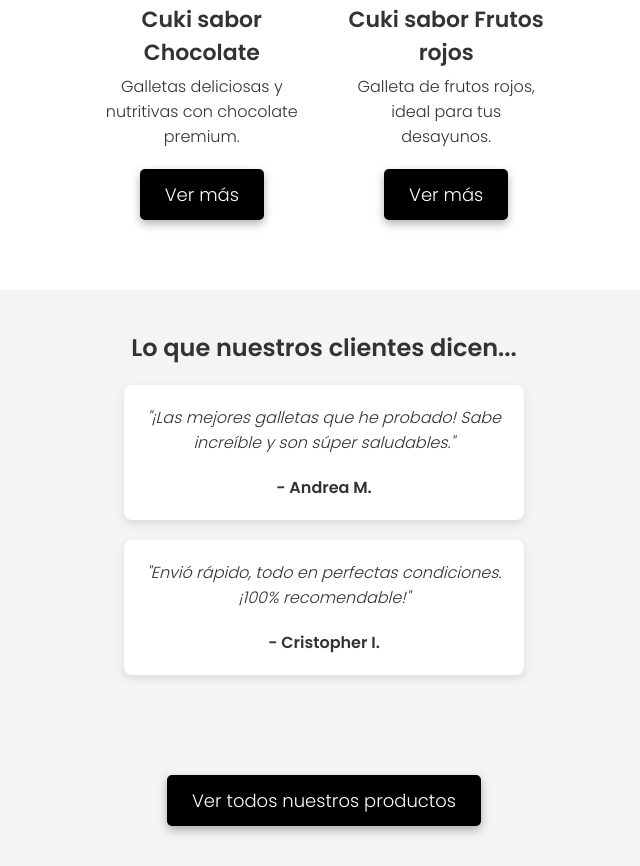
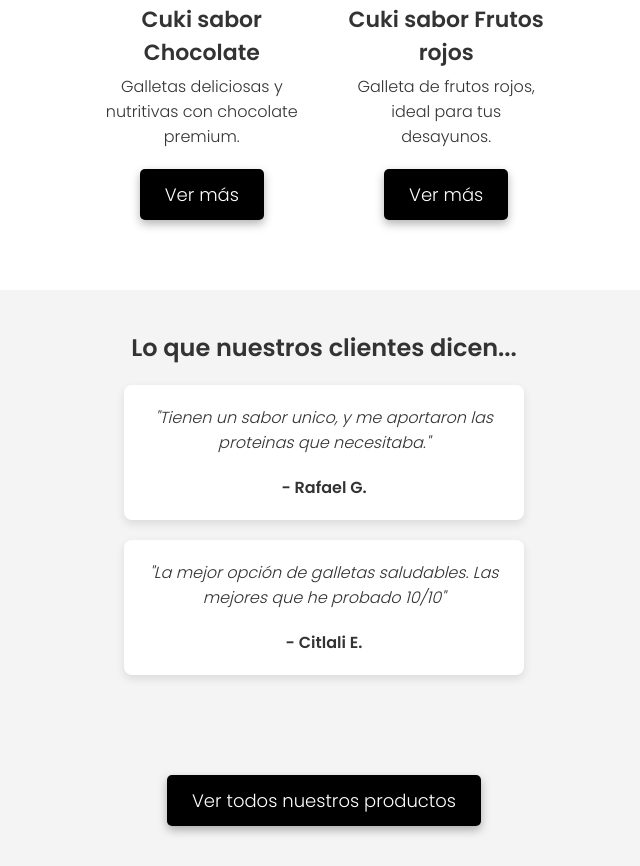
Before and after one commit to SamitoTR/SamitoTR.github.io, a plain HTML site: page index.html in a window 1280 px wide. Shown: the part 1226-2092 px from the top of the page, without its empty margins (316-956 px from the left). Drawn offline with Linux system fonts and the light colour scheme.

Commit message:
Initial Commit

```diff
--- a/index.html
+++ b/index.html
@@ -52,12 +52,12 @@
     <section class="testimonios">
         <h2>Lo que nuestros clientes dicen...</h2>
         <div class="testimonio">
-            <p>"¡Las mejores galletas que he probado! Sabe increíble y son súper saludables."</p>
-            <h4>- Andrea M.</h4>
+            <p>"Tienen un sabor unico, y me aportaron las proteinas que necesitaba."</p>
+            <h4>- Rafael G.</h4>
         </div>
         <div class="testimonio">
-            <p>"Envió rápido, todo en perfectas condiciones. ¡100% recomendable!"</p>
-            <h4>- Cristopher I.</h4>
+            <p>"La mejor opción de galletas saludables. Las mejores que he probado 10/10"</p>
+            <h4>- Citlali E.</h4>
         </div>
     </section>
 
```
